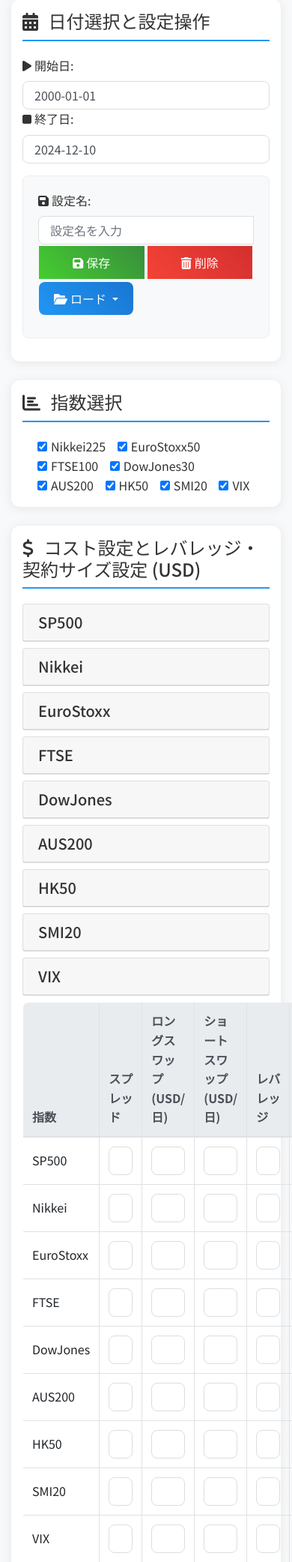
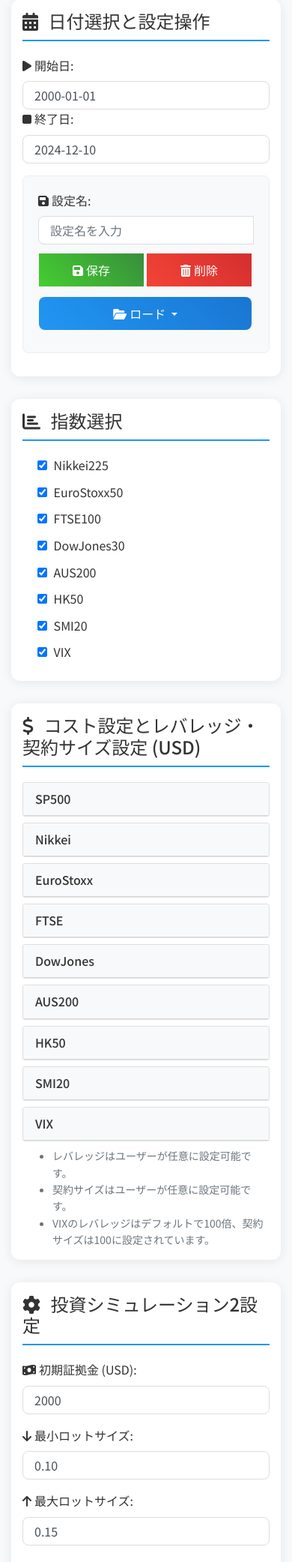
Before and after one commit to arinaga-sora0606/Hedge_Calculator, a Flask app: page /index in a window 390 px wide; the page is wider, and only the part inside the window is pictured. Shown: the part 165-2248 px from the top of that part at 75% size. Run offline with Flask 3, Linux system fonts and the light colour scheme; the visitor is signed in with stand-in values (Sample User, id 1); some libraries are stand-ins or nearby versions.

Commit message:
styles.css

```diff
--- a/static/css/styles.css
+++ b/static/css/styles.css
@@ -134,6 +134,58 @@
   vertical-align: middle;
 }
 
+/* モバイル/デスクトップ表示の切り替え */
+.mobile-only {
+    display: none;
+}
+
+.desktop-only {
+    display: block;
+}
+
+@media (max-width: 768px) {
+    .mobile-only {
+        display: block;
+    }
+
+    .desktop-only {
+        display: none;
+    }
+}
+
+/* アコーディオンスタイル */
+.card-header {
+  padding: 0.75rem 1rem;
+  cursor: pointer;
+  background-color: #f8f9fa;
+}
+
+.card-header h5 {
+  font-size: 1rem;
+  margin: 0;
+  color: #333;
+}
+
+.card-body {
+  padding: 1rem;
+  background-color: white;
+}
+
+.card-body .form-group {
+  margin-bottom: 1rem;
+}
+
+.card-body label {
+  font-size: 0.9rem;
+  color: #666;
+  margin-bottom: 0.5rem;
+}
+
+.card-body .form-control {
+  font-size: 0.9rem;
+  padding: 0.375rem 0.75rem;
+}
+
 /* ダウンロードボタン */
 .download-btn {
   padding: 12px 24px;
@@ -241,6 +293,34 @@
     margin: 2px;
     width: calc(50% - 4px);
   }
+
+  .form-check-inline {
+    display: block;
+    margin-bottom: 10px;
+  }
+
+  .input-group {
+    flex-wrap: wrap;
+  }
+
+  .input-group .form-control {
+    margin-bottom: 10px;
+  }
+
+  .input-group-append {
+    width: 100%;
+    display: flex;
+    justify-content: space-between;
+  }
+
+  .btn-group {
+    width: 100%;
+    margin-top: 10px;
+  }
+
+  .dropdown-toggle {
+    width: 100%;
+  }
 }
 
 /* アニメーション */
@@ -258,3 +338,37 @@
     transform: translateY(0);
   }
 }
+
+/* テーブルのレスポンシブ対応強化 */
+.table-responsive {
+  -webkit-overflow-scrolling: touch;
+  max-width: 100%;
+}
+
+/* フォームセクションのスペーシング調整 */
+.form-section + .form-section {
+  margin-top: 30px;
+}
+
+/* 入力フィールドのタッチ操作最適化 */
+@media (hover: none) and (pointer: coarse) {
+  input[type="number"],
+  input[type="text"],
+  select {
+    font-size: 16px;
+    padding: 10px;
+  }
+
+  .btn {
+    padding: 12px 20px;
+  }
+}
+
+/* 高DPIデバイス対応 */
+@media (-webkit-min-device-pixel-ratio: 2), (min-resolution: 192dpi) {
+  .form-control,
+  .btn,
+  .card {
+    border-width: 0.5px;
+  }
+}
```
